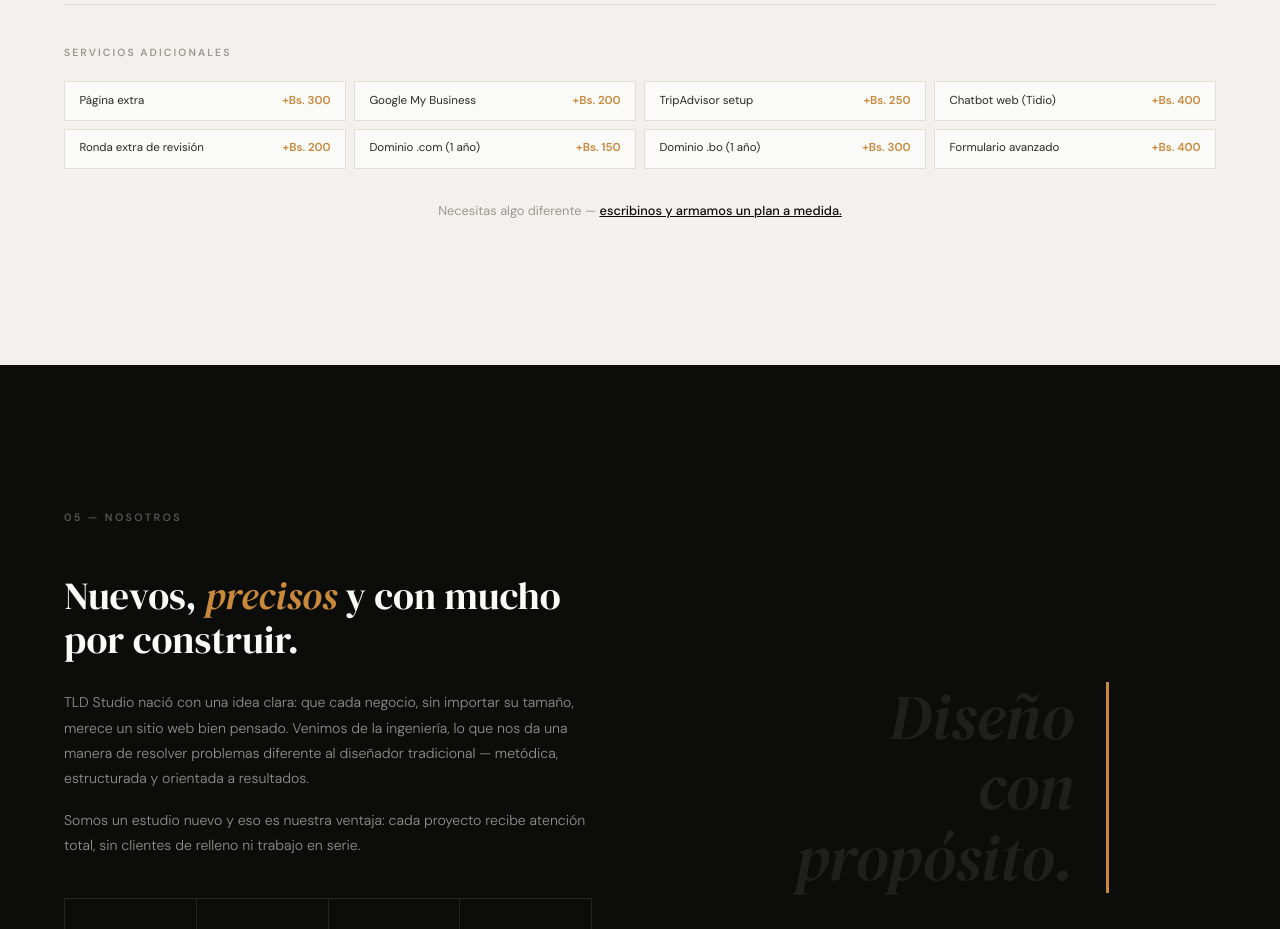
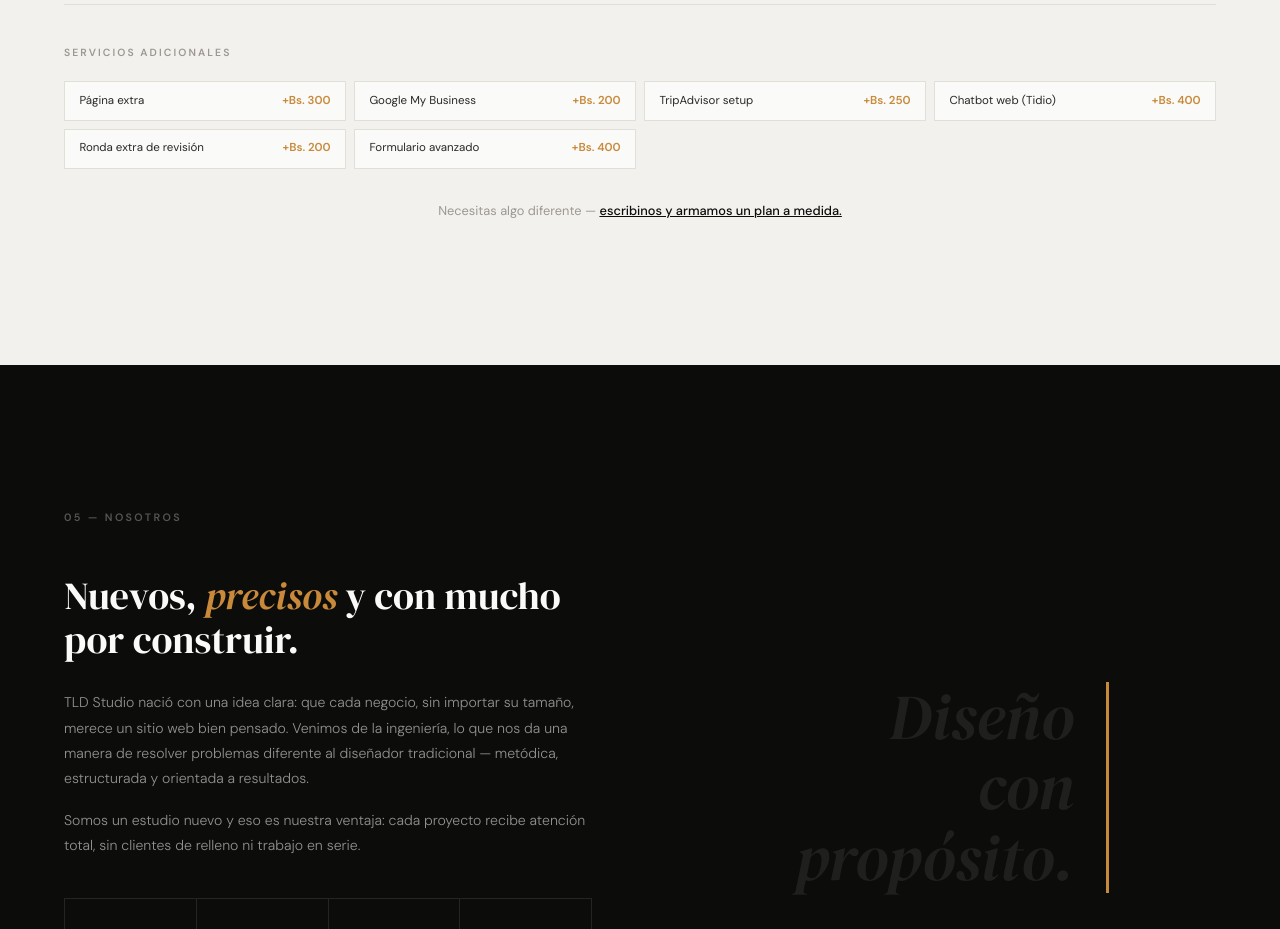
Before and after one commit to tol3do21/tld-studio, a website: page index.html in a window 1280 px wide. Shown: the part 5480-6409 px from the top of the page. Drawn offline with Linux system fonts and the light colour scheme.

Commit message:
fix: quita dominios .com y .bo de servicios adicionales

```diff
--- a/index.html
+++ b/index.html
@@ -631,8 +631,6 @@
             <div class="addon-chip"><span class="addon-chip-name">TripAdvisor setup</span><span class="addon-chip-price">+Bs. 250</span></div>
             <div class="addon-chip"><span class="addon-chip-name">Chatbot web (Tidio)</span><span class="addon-chip-price">+Bs. 400</span></div>
             <div class="addon-chip"><span class="addon-chip-name">Ronda extra de revisión</span><span class="addon-chip-price">+Bs. 200</span></div>
-            <div class="addon-chip"><span class="addon-chip-name">Dominio .com (1 año)</span><span class="addon-chip-price">+Bs. 150</span></div>
-            <div class="addon-chip"><span class="addon-chip-name">Dominio .bo (1 año)</span><span class="addon-chip-price">+Bs. 300</span></div>
             <div class="addon-chip"><span class="addon-chip-name">Formulario avanzado</span><span class="addon-chip-price">+Bs. 400</span></div>
         </div>
     </div>
```
